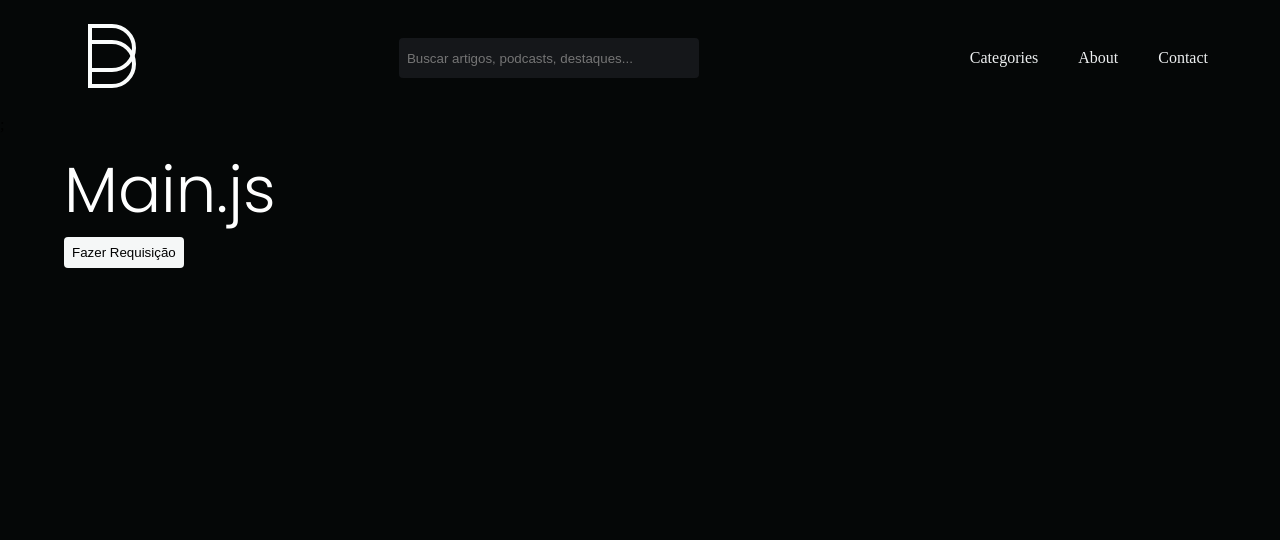
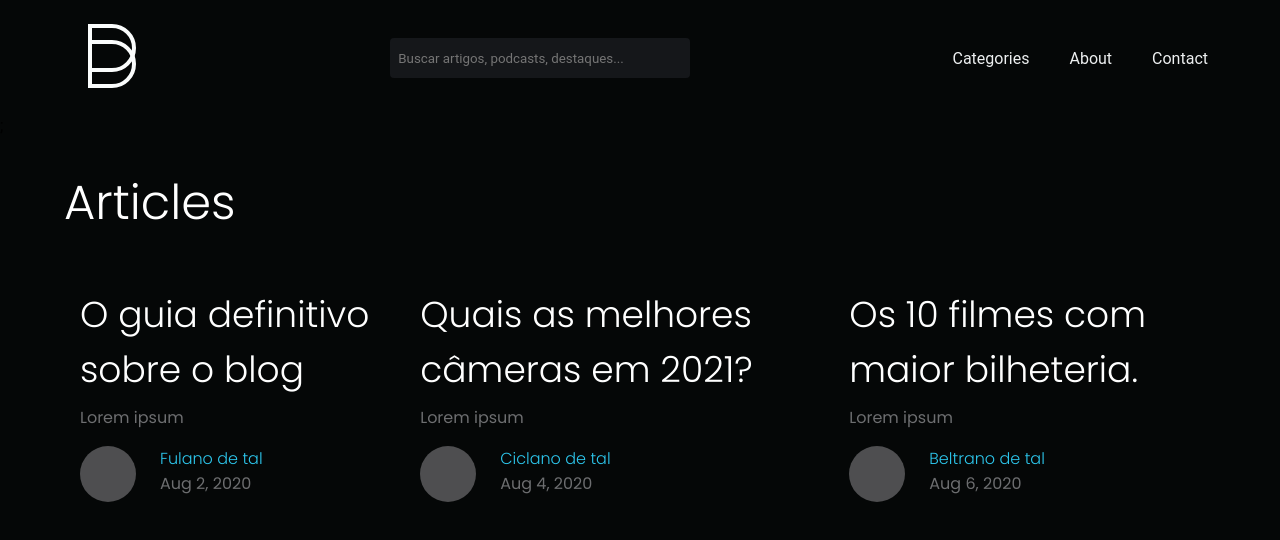
Before and after one commit to mesquita-dev/blog, a React (Create React App) app: page / in a window 1280 px wide. Shown: the top 540 px of the page. Built offline with nearby package versions, Linux system fonts and the light colour scheme; data requests are answered from the project's data file.

Commit message:
Utilizing useEffect

```diff
--- a/package.json
+++ b/package.json
@@ -9,6 +9,7 @@
     "axios": "^1.3.6",
     "react": "^18.2.0",
     "react-dom": "^18.2.0",
+    "react-router-dom": "^6.10.0",
     "react-scripts": "5.0.1",
     "web-vitals": "^2.1.4"
   },
--- a/src/components/Posts/index.js
+++ b/src/components/Posts/index.js
@@ -10,8 +10,8 @@ const Posts = (props) => {
         <div className="img-profile"></div>
 
         <div className="desc-profile ml-3">
-          <h6 className="color-blue">Fulano de tal</h6>
-          <p>Aug 8, 2020 - 8 min read</p>
+          <h6 className="color-blue">{props.author}</h6>
+          <p>{props.date}</p>
         </div>
       </div>
     </div>
--- a/src/css/style.css
+++ b/src/css/style.css
@@ -2,6 +2,7 @@
   padding: 0;
   margin: 0;
   box-sizing: border-box;
+  font-family: "Roboto", sans-serif;
 }
 
 .color-blue {
--- a/src/css/style.scss
+++ b/src/css/style.scss
@@ -2,6 +2,7 @@
   padding: 0;
   margin: 0;
   box-sizing: border-box;
+  font-family: "Roboto", sans-serif;
 }
 
 @import "./sass/colors";
--- a/src/pages/Main/index.js
+++ b/src/pages/Main/index.js
@@ -1,31 +1,25 @@
 import api from "../../services/api";
 import Posts from "../../components/Posts";
 
-import { useState } from "react";
+import { useState, useEffect } from "react";
 
 const Main = () => {
   const [post, setPost] = useState([]);
 
-  async function handleAxios() {
-    try {
-      const response = await api.get("/posts");
-      setPost(response.data);
-    } catch (error) {
-      console.log(error);
-    }
-  }
+  useEffect(() => {
+    api.get("/posts").then((response) => setPost(response.data));
+  }, []);
 
   return (
     <>
       <section className="container">
-        <h1>Main.js</h1>
-        <button onClick={handleAxios}>Fazer Requisição</button>
+        <h2 className="mt-3">Articles</h2>
 
         <div className="container-posts mt-5">
           {post.map((post) => {
             return (
               <>
-                <Posts subtitle={post.subtitle} title={post.title} key={post.id}>
+                <Posts subtitle={post.subtitle} title={post.title} author={post.author} date={post.date} key={post.id}>
                   {post.resume}
                 </Posts>
               </>
```
Also changed, not shown: 2 other files (tests, documents, lock files or other folders).
